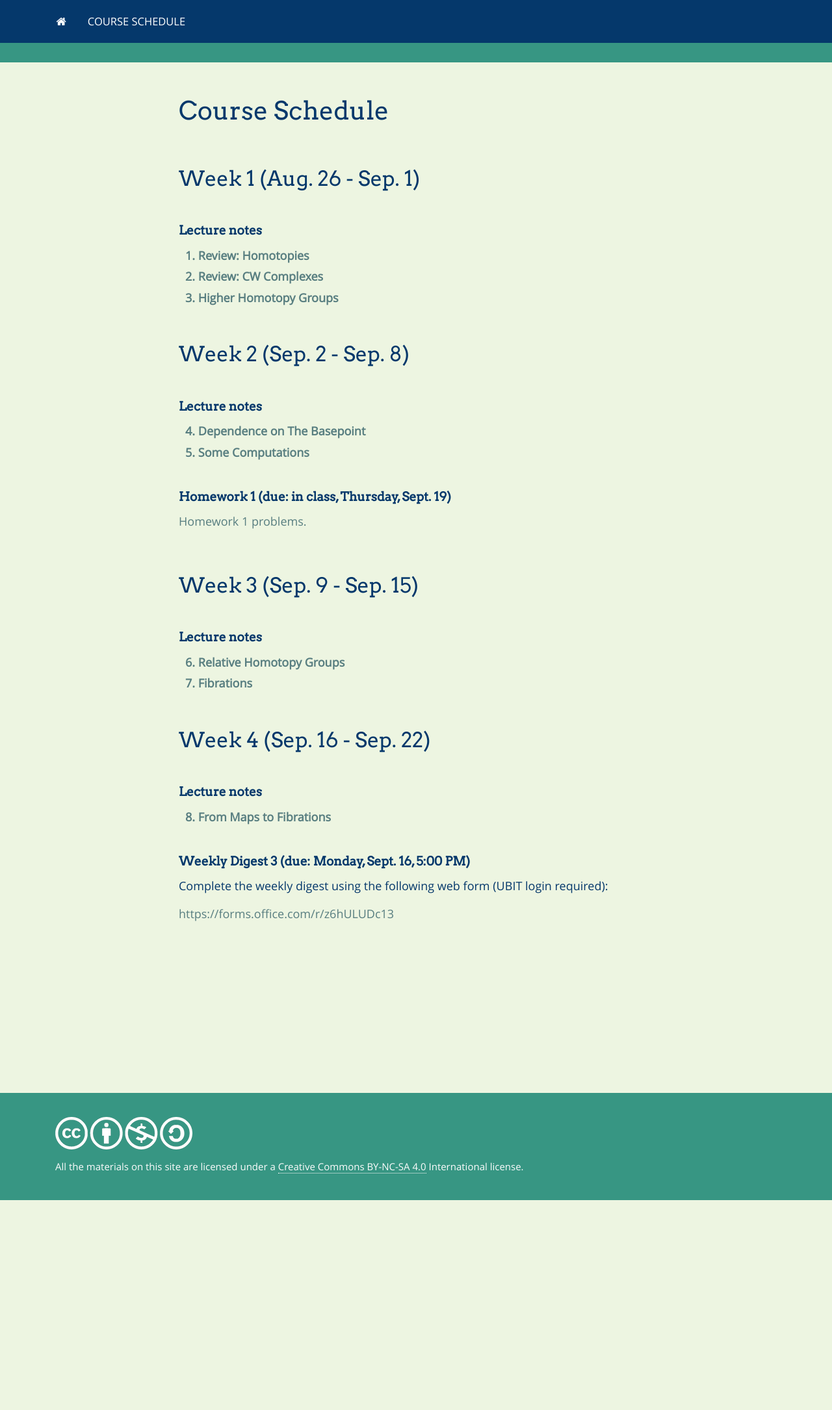
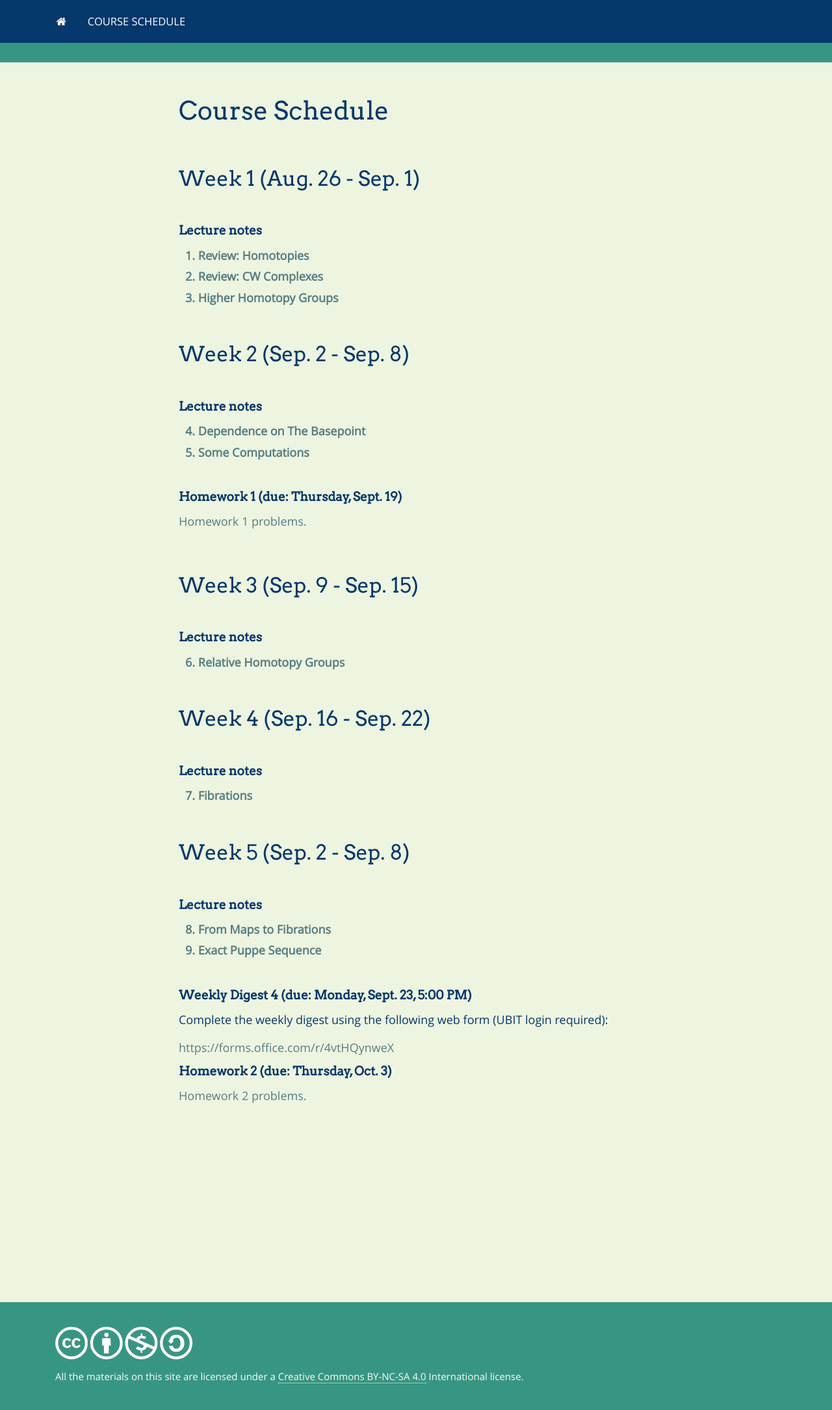
Before and after one commit to bbadzioch/727_site, a Jekyll site: the page built from course_schedule.md, in a window 1280 px wide. Shown: the whole page at 65% size. Built offline with Jekyll 4.4.1, drawn with Linux system fonts in a browser that asks for light colours; nearby versions of some CDN libraries; our own code applies the rules of GitHub Pages for plain Markdown files; before the commit the page ends 1847 px from its top, so only the background shows below that.

Commit message:
week 5 edits

```diff
--- a/course_schedule.md
+++ b/course_schedule.md
@@ -33,7 +33,7 @@ layout: lecture_notes
 <br/>
 
 
-#### **Homework 1 (due: in class, Thursday, Sept. 19)**
+#### **Homework 1 (due: Thursday, Sept. 19)**
 
 <a href="/assets/homework/hw_1.pdf" markdown="0">Homework 1 problems.</a>
 
@@ -47,7 +47,7 @@ layout: lecture_notes
 #### **Lecture notes**
 
 {% include lecture_notes_table.html chapter="6. Relative Homotopy Groups" %}
-{% include lecture_notes_table.html chapter="7. Fibrations" %}
+
 
 
 
@@ -59,16 +59,36 @@ layout: lecture_notes
 
 #### **Lecture notes**
 
-{% include lecture_notes_table.html chapter="8. From Maps to Fibrations" %}
+{% include lecture_notes_table.html chapter="7. Fibrations" %}
 
 <br/>
 
-#### **Weekly Digest 3 (due: Monday, Sept. 16, 5:00 PM)**
+
+
+## Week 5 (Sep. 2 - Sep. 8)
+
+<br/>
+
+#### **Lecture notes**
+
+{% include lecture_notes_table.html chapter="8. From Maps to Fibrations" %}
+{% include lecture_notes_table.html chapter="9. Exact Puppe Sequence" %}
+
+<br/>
+
+#### **Weekly Digest 4 (due: Monday, Sept. 23, 5:00 PM)**
 
 Complete the weekly digest using the following web form (UBIT login required):
 
-[https://forms.office.com/r/z6hULUDc13](https://forms.office.com/r/z6hULUDc13)
+[https://forms.office.com/r/4vtHQynweX](https://forms.office.com/r/4vtHQynweX)
 
+
+#### **Homework 2 (due: Thursday, Oct. 3)**
+
+<a href="/assets/homework/hw_2.pdf" markdown="0">Homework 2 problems.</a>
+
+
+<br/>
 
 
 
```
Also changed, not shown: 1 other file.
